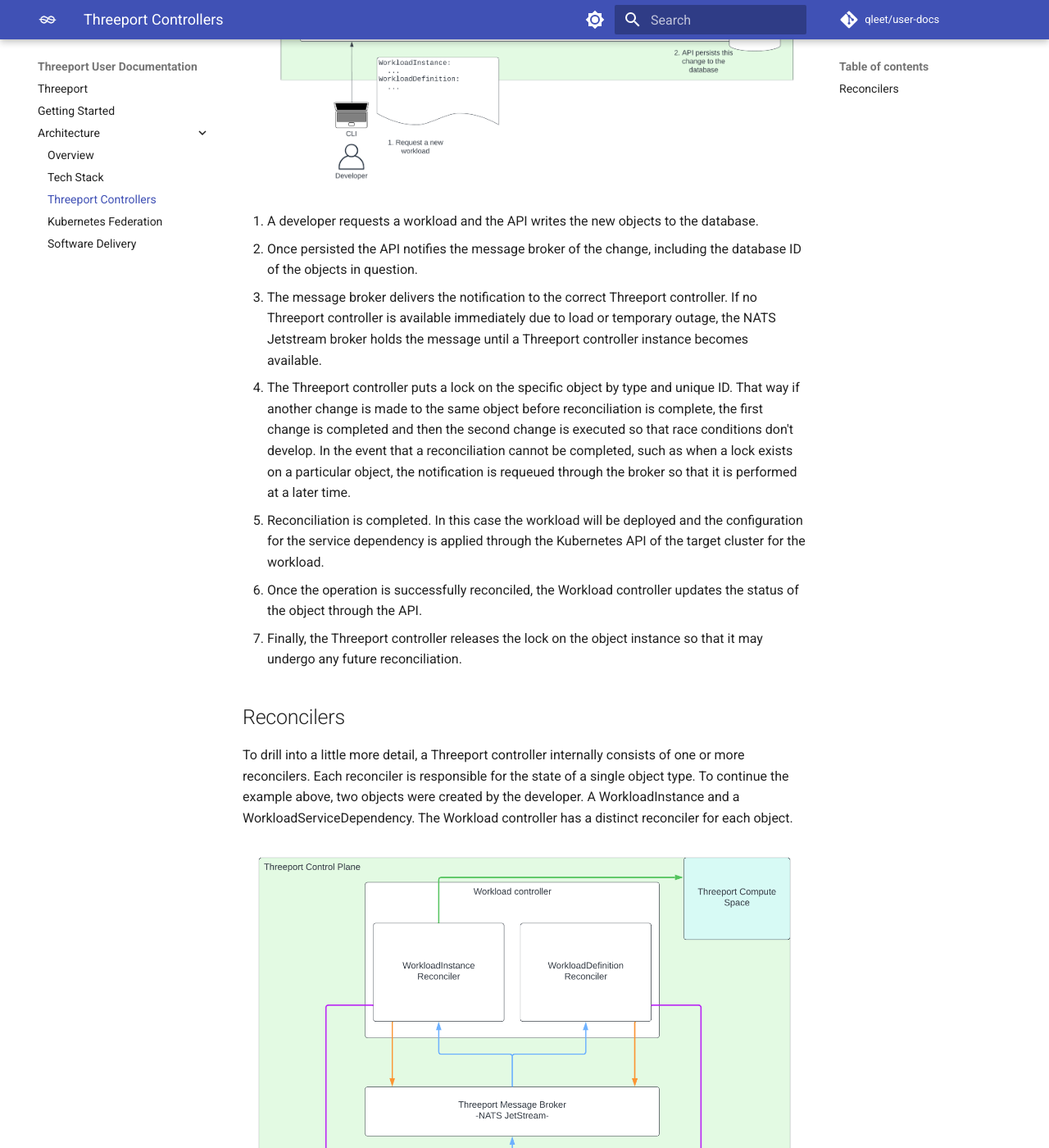
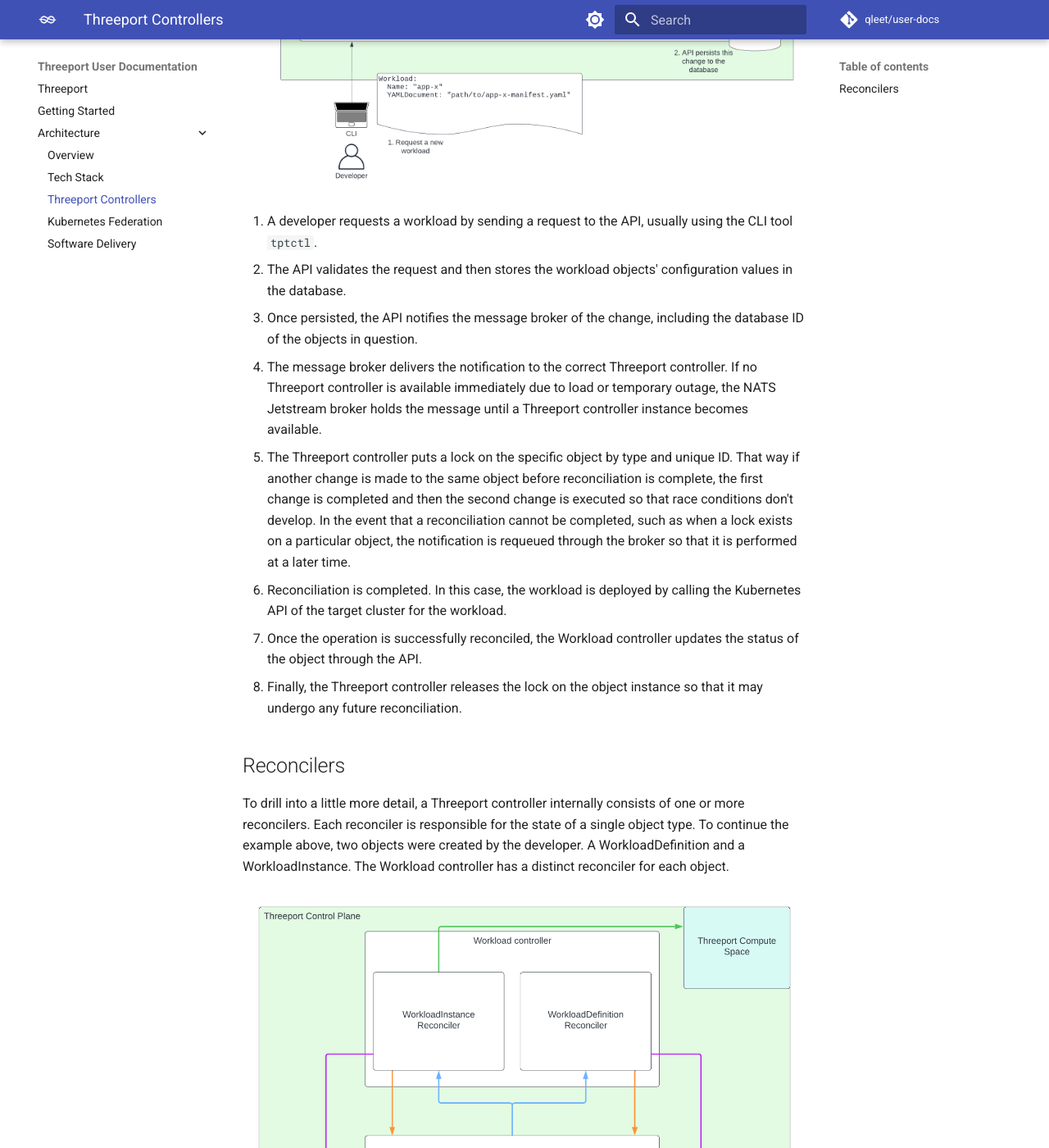
Before and after one commit to qleet/user-docs, an MkDocs documentation site: the page built from docs/architecture/threeport-controllers.md, in a window 1280 px wide and 1400 px high, scrolled down 637 px. Shown: the whole window at 82% size. Built offline with MkDocs 1.6.1 and Material for MkDocs 9.7.7, drawn with Linux system fonts in a browser that asks for light colours; comment, search, counter and statistics services are not loaded; some of the changed text lies outside the part shown.

Commit message:
docs: update threeport controllers architecture description
Signed-off-by: Rich Lander <lander2k2@protonmail.com>

```diff
--- a/docs/architecture/threeport-controllers.md
+++ b/docs/architecture/threeport-controllers.md
@@ -9,27 +9,28 @@
 
 ![Workload Controller](../img/WorkloadController.png)
 
-1. A developer requests a workload and the API writes the new objects to the
-   database.
-2. Once persisted the API notifies the message broker of the change, including
+1. A developer requests a workload by sending a request to the API, usually
+   using the CLI tool `tptctl`.
+1. The API validates the request and then stores the workload objects'
+   configuration values in the database.
+1. Once persisted, the API notifies the message broker of the change, including
    the database ID of the objects in question.
-3. The message broker delivers the notification to the correct Threeport
+1. The message broker delivers the notification to the correct Threeport
    controller.  If no Threeport controller is available immediately due to load
    or temporary outage, the NATS Jetstream broker holds the message until a
    Threeport controller instance becomes available.
-4. The Threeport controller puts a lock on the specific object by type and
+1. The Threeport controller puts a lock on the specific object by type and
    unique ID.  That way if another change is made to the same object before
    reconciliation is complete, the first change is completed and then the second
    change is executed so that race conditions don't develop.  In the event that
    a reconciliation cannot be completed, such as when a lock exists on a
    particular object, the notification is requeued through the broker so that it
    is performed at a later time.
-5. Reconciliation is completed.  In this case the workload will be deployed and
-   the configuration for the service dependency is applied through the
-   Kubernetes API of the target cluster for the workload.
-6. Once the operation is successfully reconciled, the Workload controller
+1. Reconciliation is completed.  In this case, the workload is deployed by
+   calling the Kubernetes API of the target cluster for the workload.
+1. Once the operation is successfully reconciled, the Workload controller
    updates the status of the object through the API.
-7. Finally, the Threeport controller releases the lock on the object instance so
+1. Finally, the Threeport controller releases the lock on the object instance so
    that it may undergo any future reconciliation.
 
 ## Reconcilers
@@ -37,7 +38,7 @@
 To drill into a little more detail, a Threeport controller internally consists
 of one or more reconcilers.  Each reconciler is responsible for the state of a
 single object type.  To continue the example above, two objects were created by
-the developer.  A WorkloadInstance and a WorkloadServiceDependency.  The
+the developer.  A WorkloadDefinition and a WorkloadInstance.  The
 Workload controller has a distinct reconciler for each object.
 
 ![Workload Controller Reconcilers](../img/ThreeportReconcilers.png)
@@ -58,10 +59,10 @@
 
 The green arrows show the calls from the reconcilers to the Kubernetes API in
 the Compute Space.  The Kubernetes API provides the primary interface point for
-the reconcilers.  No calls are made into processes or workloads in those
-clusters as a rule.  Any custom operations that are not satisfied by Kubernetes
-are achieved with custom Kubernetes Operators that can be configured and
-triggered through the Kubernetes API.
+the reconcilers to the compute space.  No calls are made into processes or
+workloads in those clusters as a rule.  Any custom operations that are not
+satisfied by Kubernetes are achieved with custom Kubernetes Operators that can
+be configured and triggered through the Kubernetes API.
 
 The purple arrows show the calls back to the API to update other related objects
 or write the status of the object reconciled.
```
Also changed, not shown: docs/img/WorkloadController.png.
